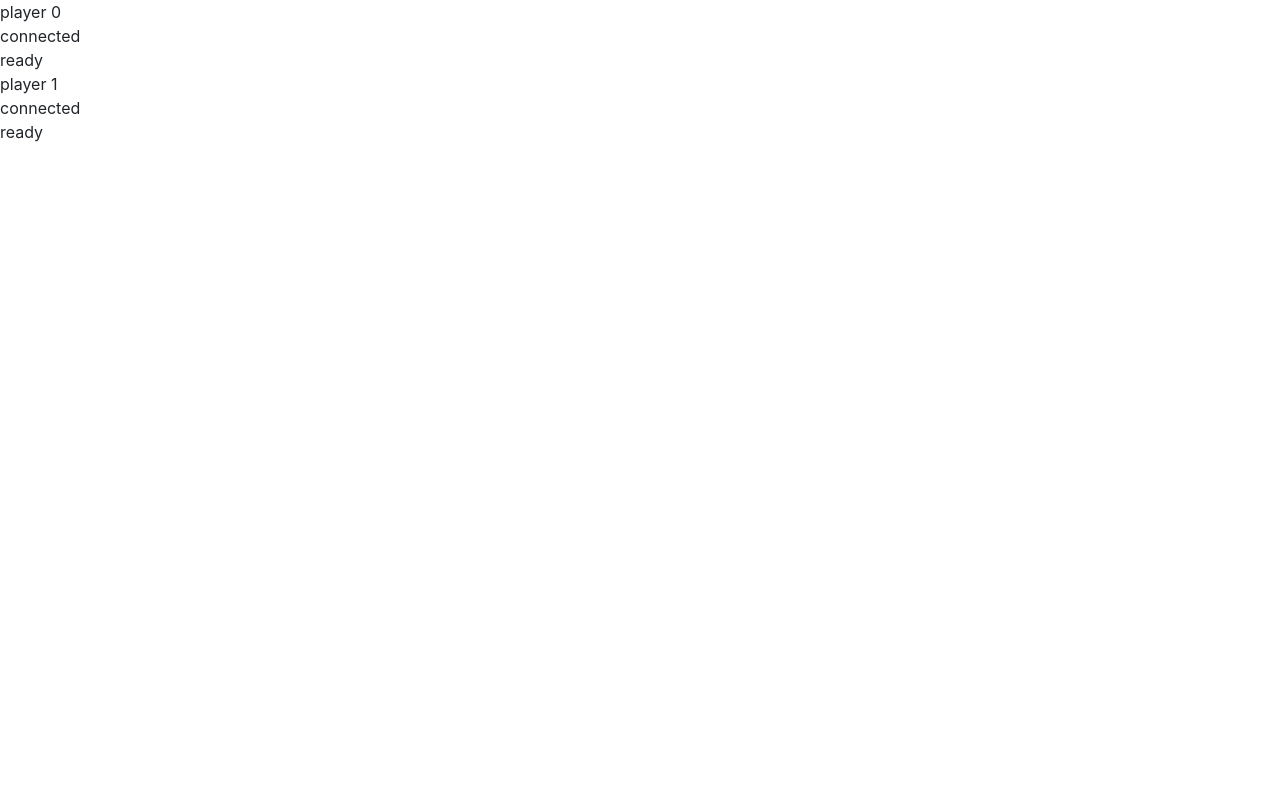
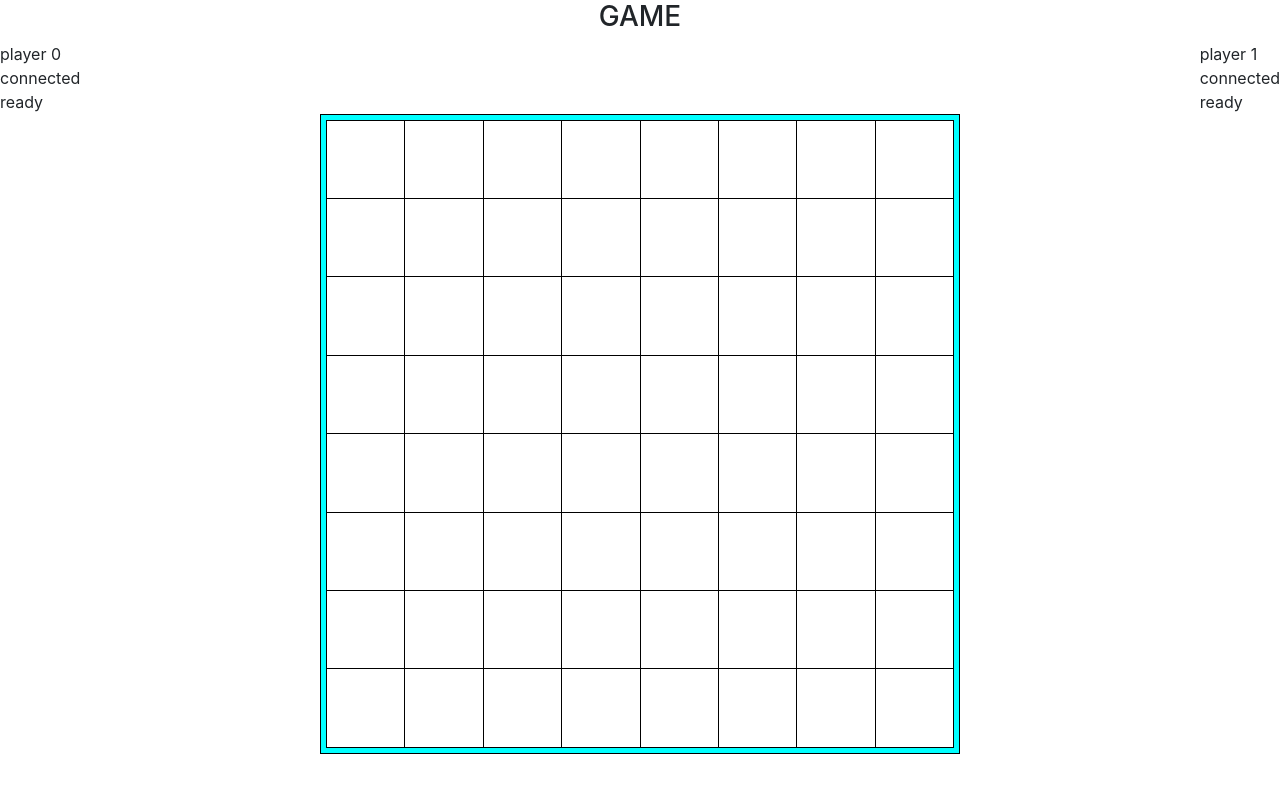
Before and after one commit to aaaaaandrea/piskvorky, a website: page publick/index.html in a window 1280 px wide. Drawn offline with nearby package versions, Linux system fonts and the light colour scheme; no server answers.

Commit message:
zaklad piskvorek

```diff
--- a/publick/app.js
+++ b/publick/app.js
@@ -10,17 +10,31 @@ const socket = io()
 
 //player num
 socket.on('player-number', num => {
-    if(num === -1){
-        infoDisplay.innerHTML = "Server full"
+    if (num === -1) {
+        infoDisplay.innerHTML = "<h1>Server full</h1>"
     } else {
         playerNum = parseInt(num)
-        if(playerNum === 1) currentPlayer = "player1"
+        if (playerNum === 1) currentPlayer = "player1"
         console.log(playerNum)
     }
 })
 
 //connected disconnected
 
-socket.on('player-connection', num =>{
+socket.on('player-connection', num => {
     console.log(`Player number ${num} has connected or disconnected`)
 })
+
+
+//GAME
+
+let tableRow = document.getElementsByTagName('tr')
+let tableCell = document.getElementsByTagName('td')
+let tableSlot = document.querySelector('.slot')
+
+for (let i = 0; i<tableCell.length; i++){
+    tableCell[i].addEventListener('click', (e) =>{
+       console.log(`${e.target.parentElement.rowIndex}, ${e.target.cellIndex}`)
+
+    })
+}
--- a/publick/index.html
+++ b/publick/index.html
@@ -16,7 +16,17 @@
 </head>
 
 <body>
-    <div id="info"> </div>
+    <header>
+        <div class="d-flex justify-content-center">
+            <h3>GAME</h3>
+
+        </div>
+    </header>
+    <main>
+        <div class="d-flex justify-content-center" id="info"> </div>
+
+        <div class="d-flex justify-content-between">
+
             <div class="player p0">
                 player 0
                 <div class="connected">connected <span></span></div>
@@ -28,8 +38,93 @@
                 <div class="connected">connected <span></span></div>
                 <div class="ready">ready <span></span></div>
             </div>
+        </div>
+        <div class="gameCanvas" id="gameCanvas">
+            <table>
+                <tr>
+                    <td class="slot"></td>
+                    <td class="slot"></td>
+                    <td class="slot"></td>
+                    <td class="slot"></td>
+                    <td class="slot"></td>
+                    <td class="slot"></td>
+                    <td class="slot"></td>
+                    <td class="slot"></td>
+                </tr>
+                <tr>
+                    <td class="slot"></td>
+                    <td class="slot"></td>
+                    <td class="slot"></td>
+                    <td class="slot"></td>
+                    <td class="slot"></td>
+                    <td class="slot"></td>
+                    <td class="slot"></td>
+                    <td class="slot"></td>
+                </tr>
+                <tr>
+                    <td class="slot"></td>
+                    <td class="slot"></td>
+                    <td class="slot"></td>
+                    <td class="slot"></td>
+                    <td class="slot"></td>
+                    <td class="slot"></td>
+                    <td class="slot"></td>
+                    <td class="slot"></td>
+                </tr>
+                <tr>
+                    <td class="slot"></td>
+                    <td class="slot"></td>
+                    <td class="slot"></td>
+                    <td class="slot"></td>
+                    <td class="slot"></td>
+                    <td class="slot"></td>
+                    <td class="slot"></td>
+                    <td class="slot"></td>
+                </tr>
+                <tr>
+                    <td class="slot"></td>
+                    <td class="slot"></td>
+                    <td class="slot"></td>
+                    <td class="slot"></td>
+                    <td class="slot"></td>
+                    <td class="slot"></td>
+                    <td class="slot"></td>
+                    <td class="slot"></td>
+                </tr>
+                <tr>
+                    <td class="slot"></td>
+                    <td class="slot"></td>
+                    <td class="slot"></td>
+                    <td class="slot"></td>
+                    <td class="slot"></td>
+                    <td class="slot"></td>
+                    <td class="slot"></td>
+                    <td class="slot"></td>
+                </tr>
+                <tr>
+                    <td class="slot"></td>
+                    <td class="slot"></td>
+                    <td class="slot"></td>
+                    <td class="slot"></td>
+                    <td class="slot"></td>
+                    <td class="slot"></td>
+                    <td class="slot"></td>
+                    <td class="slot"></td>
+                </tr>
+                <tr>
+                    <td class="slot"></td>
+                    <td class="slot"></td>
+                    <td class="slot"></td>
+                    <td class="slot"></td>
+                    <td class="slot"></td>
+                    <td class="slot"></td>
+                    <td class="slot"></td>
+                    <td class="slot"></td>
+                </tr>
+            </table>
 
-
+        </div>
+    </main>
 
     <!-- Optional JavaScript -->
     <script src="/socket.io/socket.io.js"></script>
--- a/publick/style.css
+++ b/publick/style.css
@@ -0,0 +1,19 @@
+.gameCanvas{
+    background-color: aqua;
+    position: absolute;
+    top: auto;
+    left: 50%;
+    transform: translate(-50%);
+    width: 80vh;
+    height: 80vh;
+    border:1px solid black;
+    padding: 5px;
+
+}
+
+.slot{
+    width: 9.8vh;
+    height: 9.8vh;
+    background-color: white;
+    border: 1px solid black
+}
```
Lines whose indentation alone changed are shown as unchanged.
